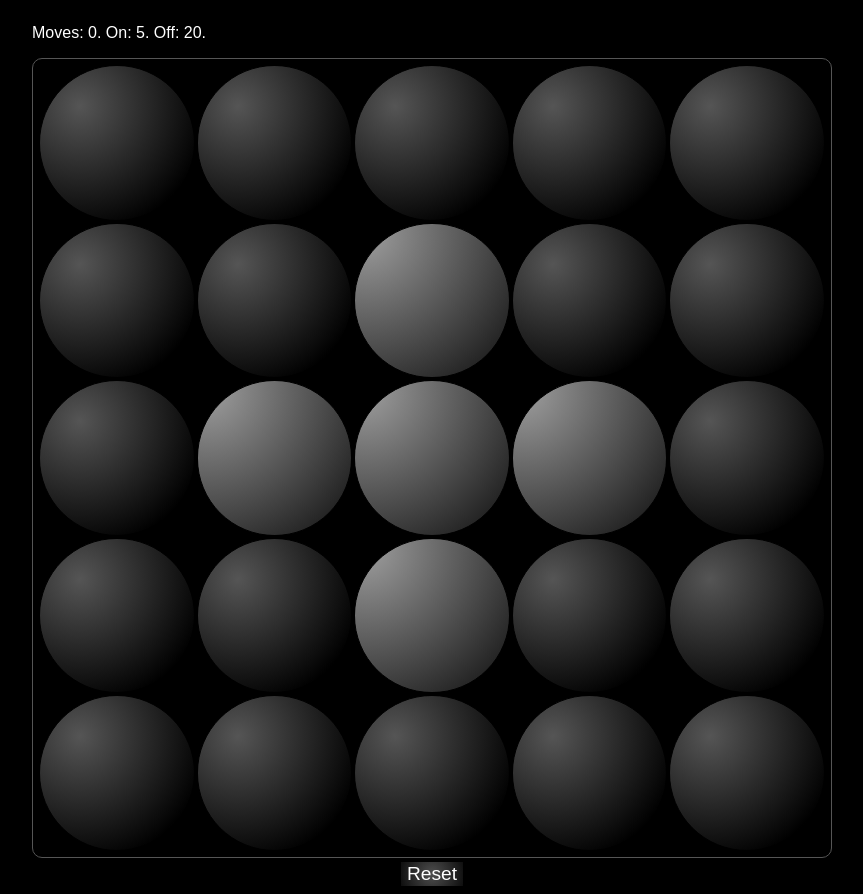
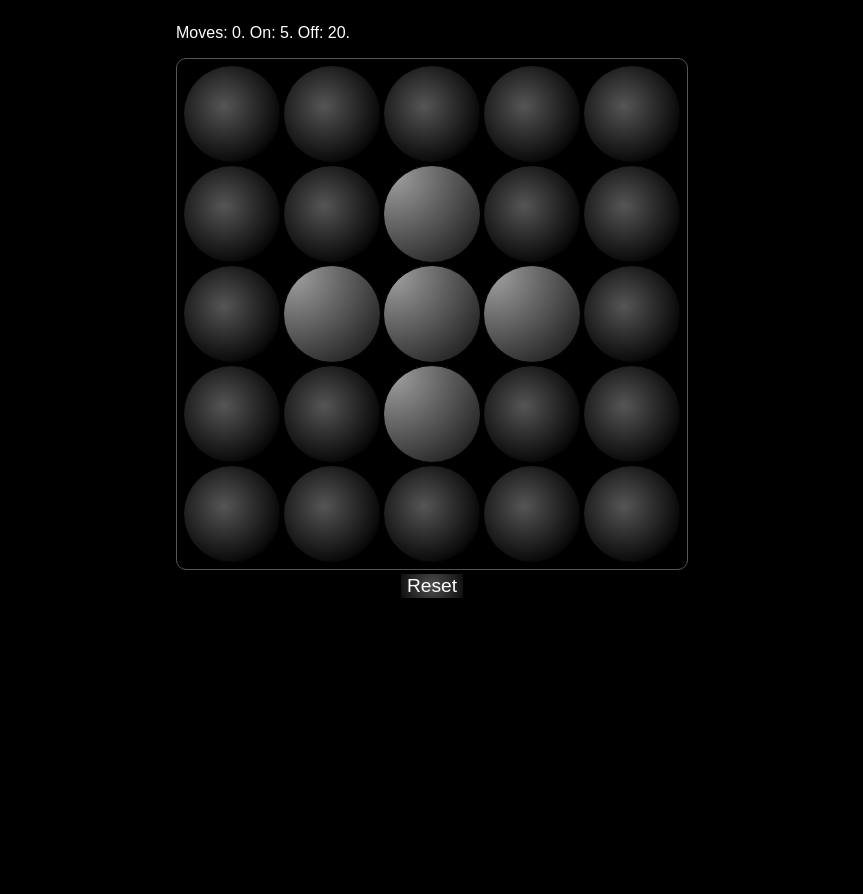
Before and after one commit to davep/5x5-react, a React app: page / in a window 1280 px wide. Shown: the whole page, without its empty margins (208-1071 px from the left). After the commit the page ends 800 px from the top, so only its background shows below. Built offline with nearby package versions, Linux system fonts and the light colour scheme.

Commit message:
Handle different device rotations

```diff
--- a/src/index.css
+++ b/src/index.css
@@ -33,13 +33,26 @@ button {
 }
 
 .cell {
-    width: 12vw;
-    height: 12vw;
     float: left;
-    border-radius: 12vw;
     margin: 1px;
     cursor: pointer;
     border: 1px solid black;
+}
+
+@media all and (orientation:portrait) {
+    .cell {
+        width: 12vw;
+        height: 12vw;
+        border-radius: 12vw;
+    }
+}
+
+@media all and (orientation:landscape) {
+    .cell {
+        width: 12vh;
+        height: 12vh;
+        border-radius: 12vh;
+    }
 }
 
 .cell.on {
```
